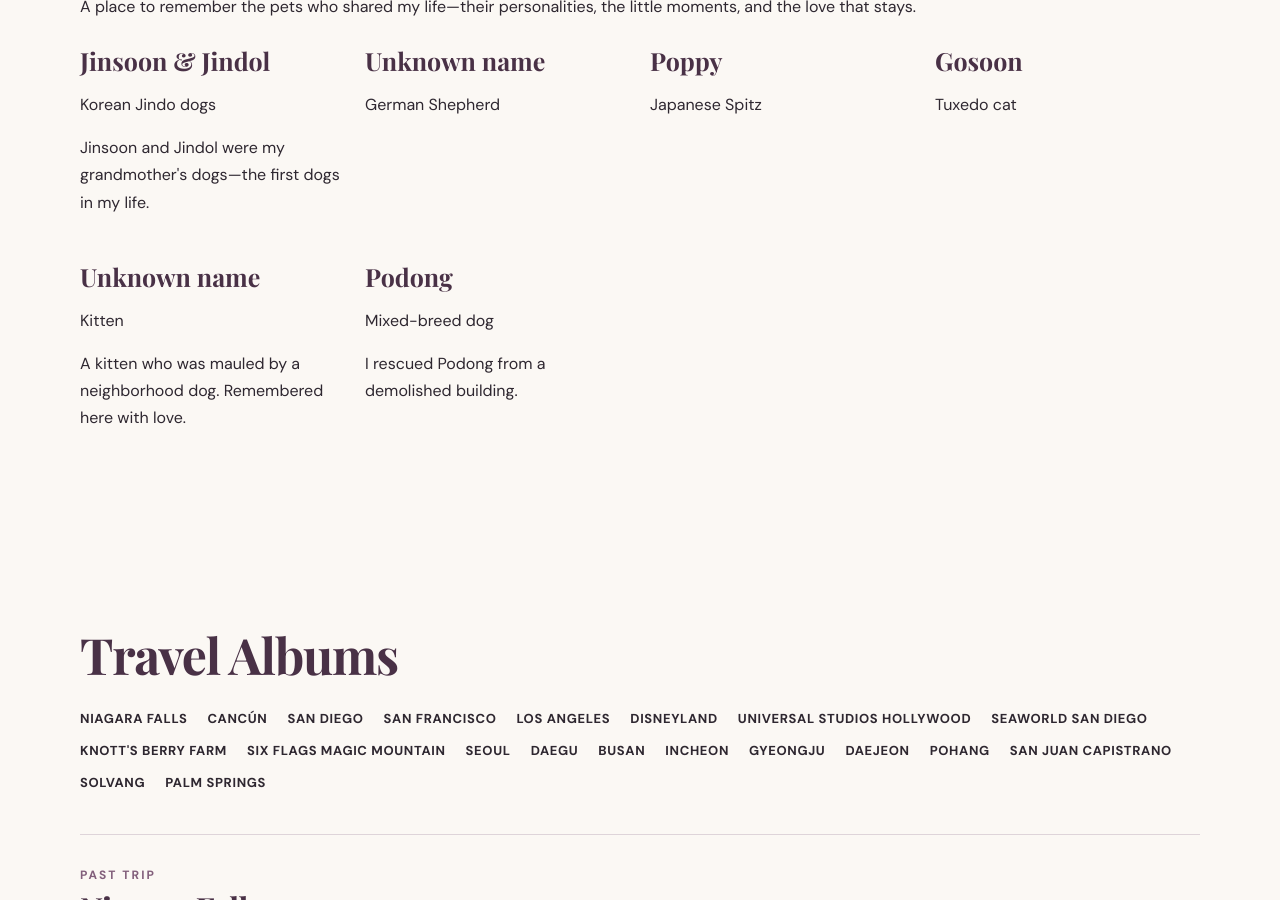
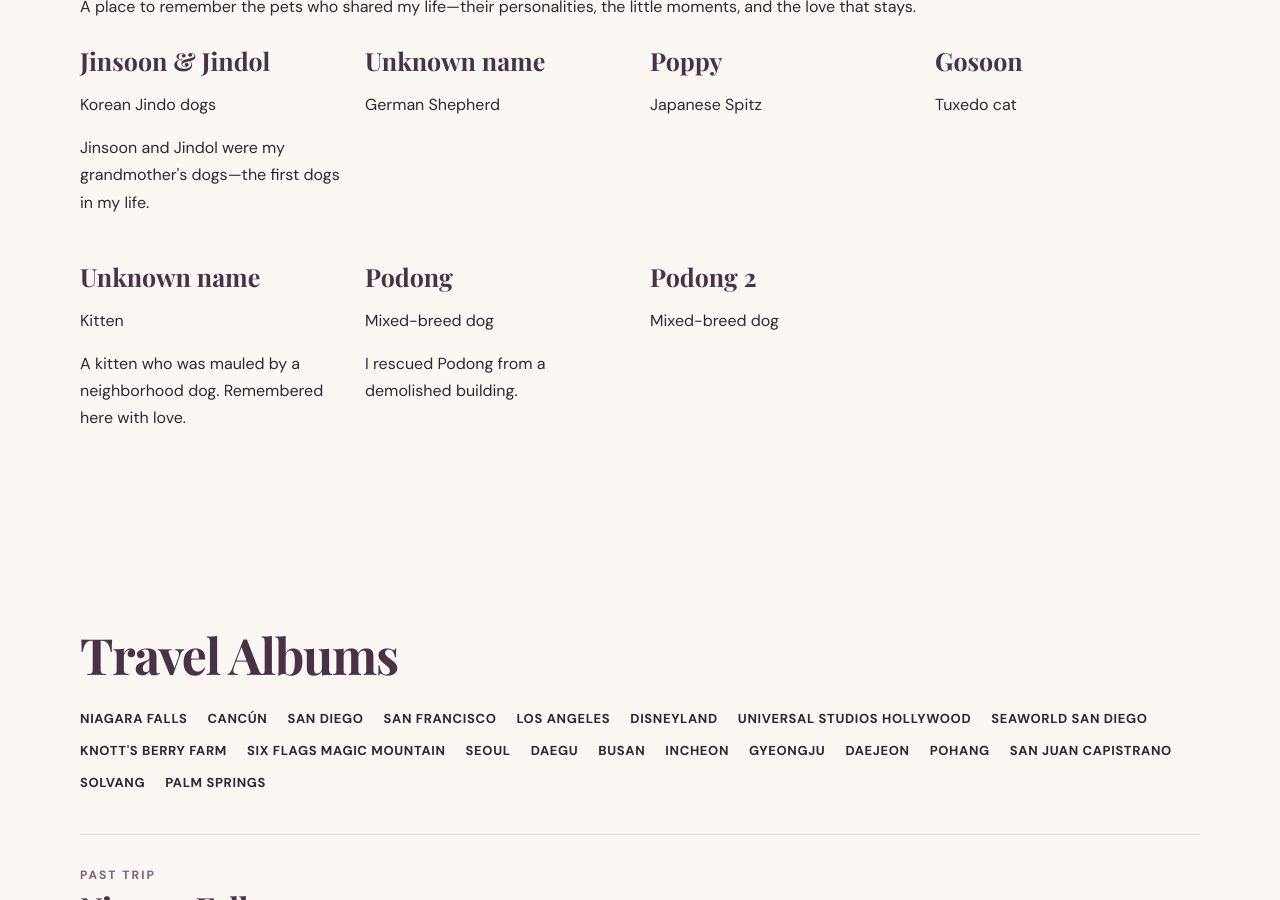
Before and after one commit to lydiarim22-coder/mindoflydia, a Jekyll site: the page built from photo-gallery.html, in a window 1280 px wide and 900 px high, scrolled down 1449 px. Built offline with Jekyll 4.4.1, drawn with Linux system fonts in a browser that asks for light colours; some web fonts are replaced.

Commit message:
Add Podong 2 to pet memorial gallery

```diff
--- a/_data/dog_memorials.yml
+++ b/_data/dog_memorials.yml
@@ -21,3 +21,6 @@
 - name: Podong
   breed: Mixed-breed dog
   memory: "I rescued Podong from a demolished building."
+
+- name: Podong 2
+  breed: Mixed-breed dog
```
